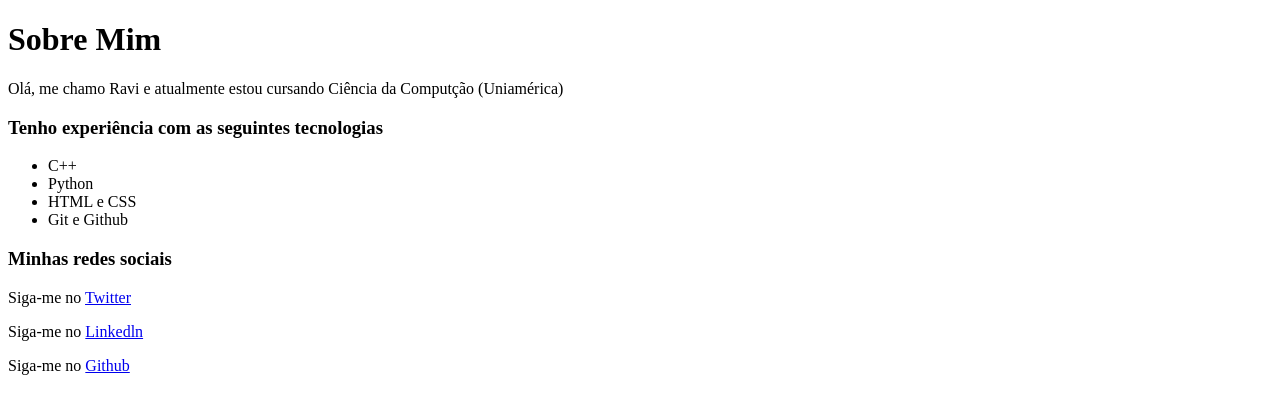
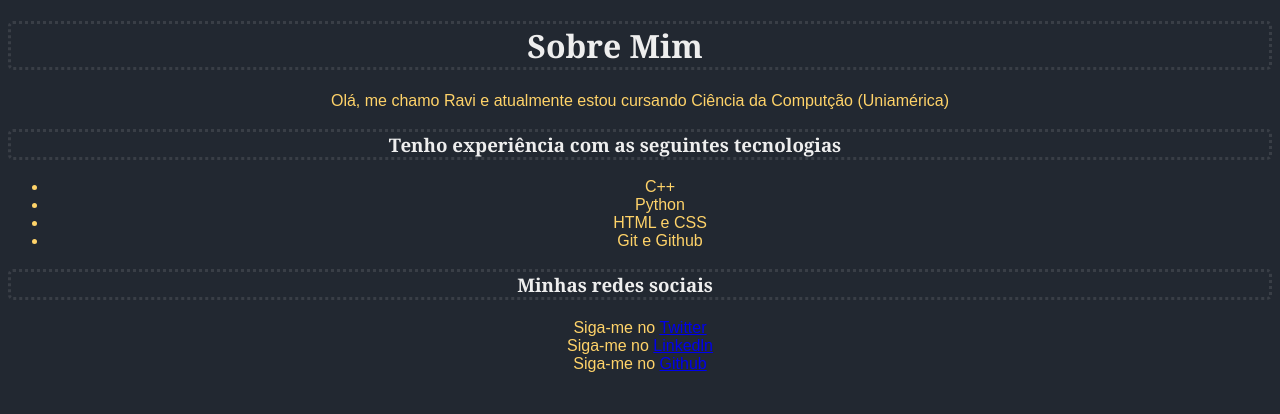
Before and after one commit to ravi-0x8b/ravi-website, a plain HTML site: page src/index.html in a window 1280 px wide. Drawn offline with Linux system fonts and the light colour scheme.

Commit message:
new commit my website

```diff
--- a/src/index.html
+++ b/src/index.html
@@ -5,6 +5,7 @@
     <meta http-equiv="X-UA-Compatible" content="IE=edge">
     <meta name="viewport" content="width=device-width, initial-scale=1.0">
     <title>Ravi Valentim</title>
+    <link rel="stylesheet" href="style.css">
 </head>
 <body>
     <h1>Sobre Mim</h1>
--- /dev/null
+++ b/src/style.css
@@ -0,0 +1,25 @@
+body {
+    background-color: #222831;
+}
+
+h1, h3 {
+    color: #EEEEEE;
+    text-align: center;
+    font-family: Cambria, Cochin, Georgia, Times, 'Times New Roman', serif;
+    border: 2px solid #393E46;
+    border-radius: 5px;
+    border-style: dotted;
+    border-width: medium;
+    padding-right: 50px;
+}
+
+p, li{
+    color: #FFD369;
+    text-align: center;
+    font-family: Arial, Helvetica, sans-serif;
+    margin: auto;
+}
+
+footer {
+
+}
```
